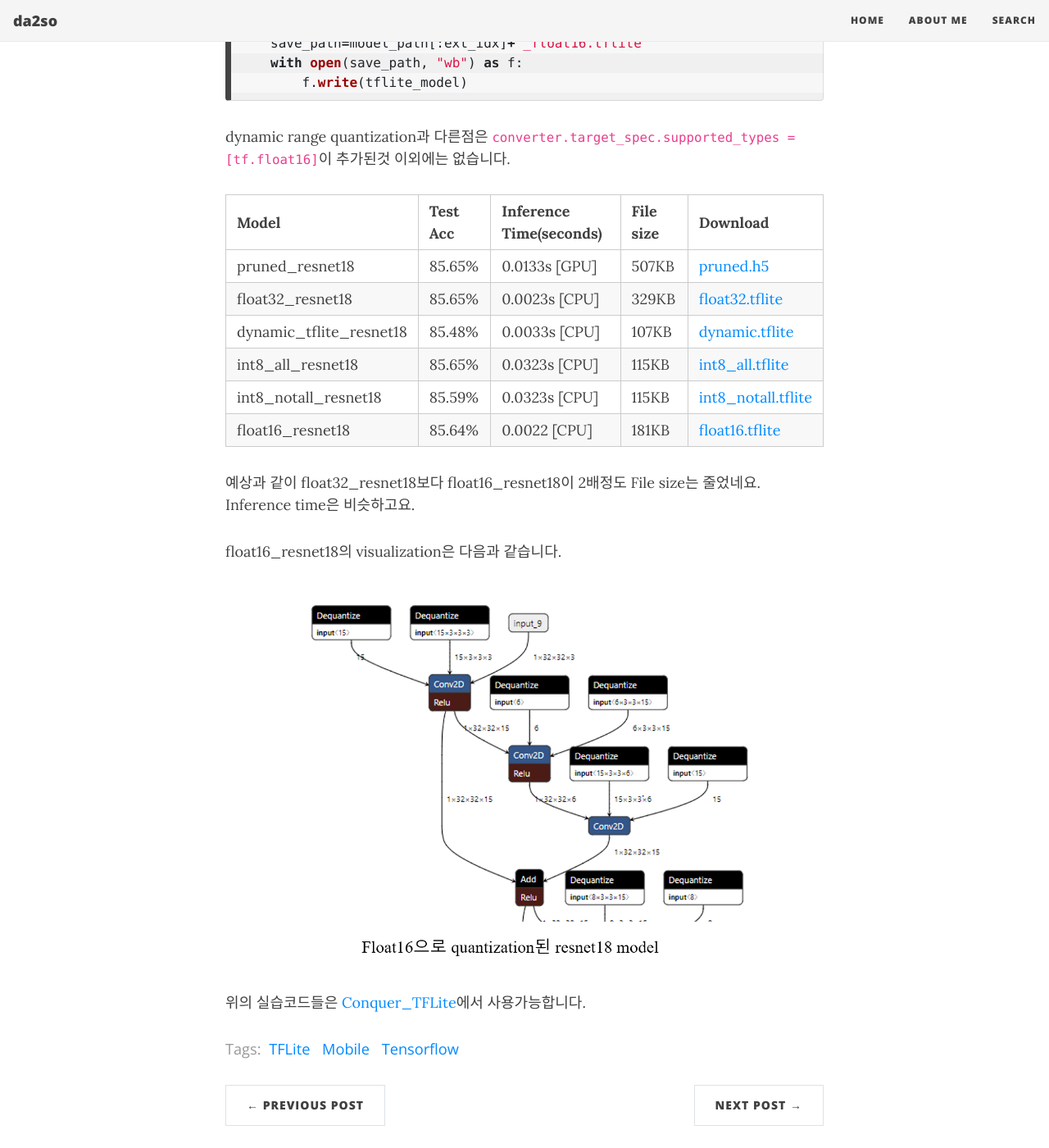
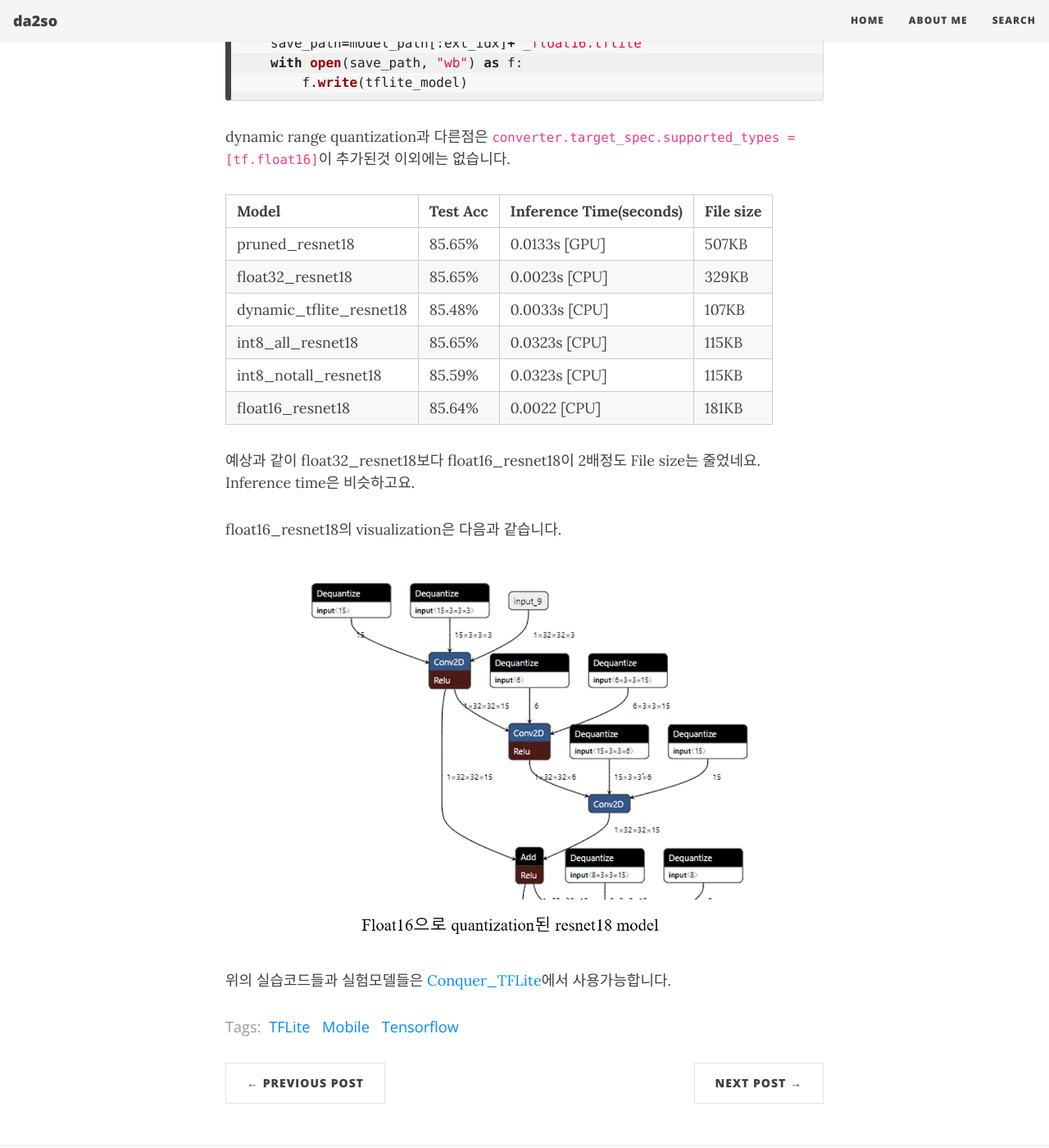
Before and after one commit to da2so/da2so.github.io, a Jekyll site: the page built from _posts/2020-12-27-Master_TFlite3.md, in a window 1280 px wide and 1400 px high, scrolled down 8583 px. Shown: the whole window at 82% size. Built offline with Jekyll 4.4.1, drawn with Linux system fonts in a browser that asks for light colours; nearby versions of some CDN libraries; comment, search, counter and statistics services are not loaded.

Commit message:
Update files

````diff
--- a/_posts/2020-12-27-Master_TFlite3.md
+++ b/_posts/2020-12-27-Master_TFlite3.md
@@ -250,14 +250,14 @@ def keras2TFlite(model_path):
 dynamic range quantization과 다른점은 ```converter.target_spec.supported_types = [tf.float16]```이 추가된것 이외에는 없습니다.
 
 
-|Model|Test Acc|Inference Time(seconds)|File size|Download|
-|-----|--------|-----------------------|---------|--------|
-|pruned_resnet18|85.65%|0.0133s [GPU]|507KB|[pruned.h5](https://drive.google.com/file/d/15fmEkZYk0bvi_9YbsBw5jZELuzoz7gym/view?usp=sharing)|
-|float32_resnet18|85.65%|0.0023s [CPU]|329KB|[float32.tflite](https://drive.google.com/file/d/1IpjGsOwqaqBg3S7RqSxVR3aN0qOF_AMS/view?usp=sharing)|
-|dynamic_tflite_resnet18|85.48%|0.0033s [CPU]|107KB|[dynamic.tflite](https://drive.google.com/file/d/1msiOxUmI7OfwOVSajP-ID17h_NuzhuqN/view?usp=sharing)|
-|int8_all_resnet18|85.65%|0.0323s [CPU]|115KB|[int8_all.tflite](https://drive.google.com/file/d/1H7Lwg4Rbna4hX9025-9_jW7nmppXFpfu/view?usp=sharing)|
-|int8_notall_resnet18|85.59%|0.0323s [CPU]|115KB|[int8_notall.tflite](https://drive.google.com/file/d/1tglks42aur_4y4q8PPv8Z7h4Ec81Y8mp/view?usp=sharing)|
-|float16_resnet18|85.64%|0.0022 [CPU]|181KB|[float16.tflite](https://drive.google.com/file/d/1s_o57wM7Yl33Gn1regO58MKYCtg3kf0W/view?usp=sharing)|
+|Model|Test Acc|Inference Time(seconds)|File size|
+|-----|--------|-----------------------|---------|
+|pruned_resnet18|85.65%|0.0133s [GPU]|507KB|
+|float32_resnet18|85.65%|0.0023s [CPU]|329KB|
+|dynamic_tflite_resnet18|85.48%|0.0033s [CPU]|107KB|
+|int8_all_resnet18|85.65%|0.0323s [CPU]|115KB|
+|int8_notall_resnet18|85.59%|0.0323s [CPU]|115KB|
+|float16_resnet18|85.64%|0.0022 [CPU]|181KB|
 
 예상과 같이 float32_resnet18보다 float16_resnet18이 2배정도 File size는 줄었네요. Inference time은 비슷하고요.
 
@@ -265,4 +265,4 @@ float16_resnet18의 visualization은 다음과 같습니다.
 
 ![float16_visualization](https://da2so.github.io/assets/post_img/2020-12-27-Master_TFlite3/6.png){: .mx-auto.d-block width="80%" :}
 
-위의 실습코드들은 [Conquer_TFLite](https://github.com/da2so/Conquer_TFLite)에서 사용가능합니다.
+위의 실습코드들과 실험모델들은 [Conquer_TFLite](https://github.com/da2so/Conquer_TFLite)에서 사용가능합니다.
````
Also changed, not shown: _posts/2020-12-23-Master_TFlite.md (+5 -5 lines), _posts/2020-12-24-Master_TFlite2.md (+5 -5 lines), _posts/2022-01-25-Airflow1.md (+1 -1 lines).
